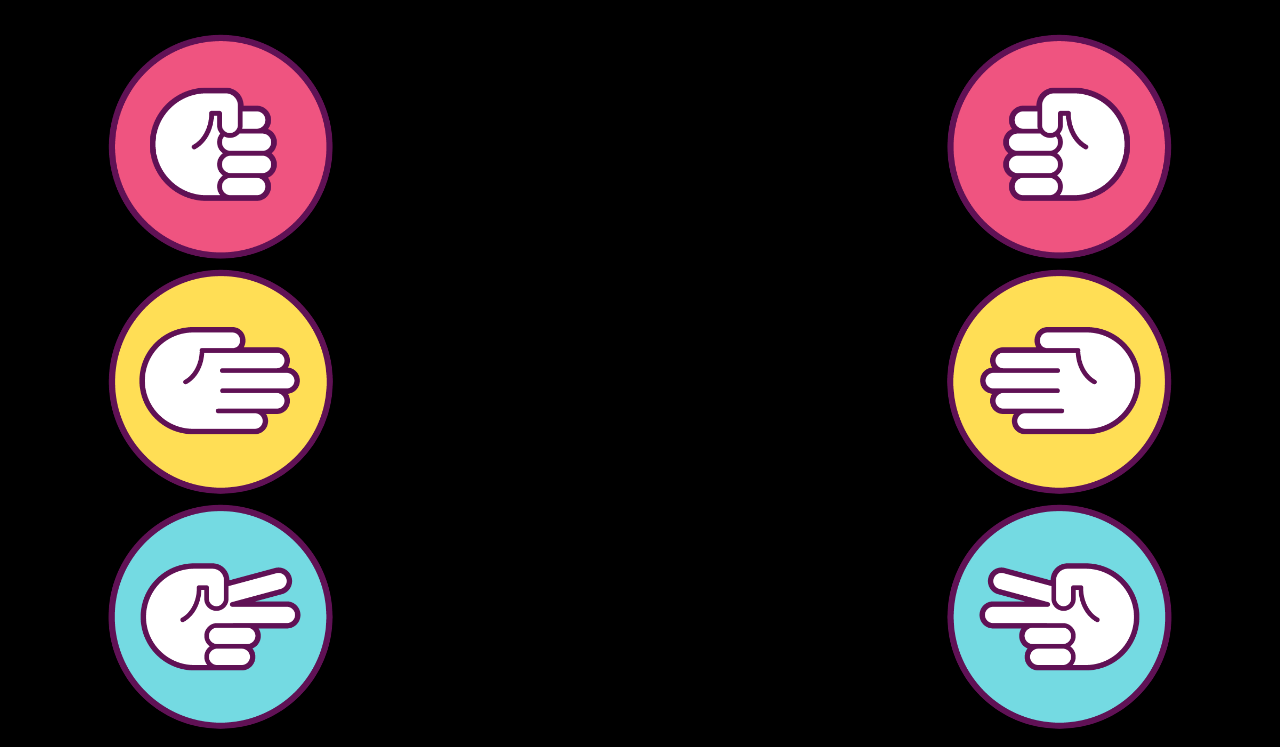
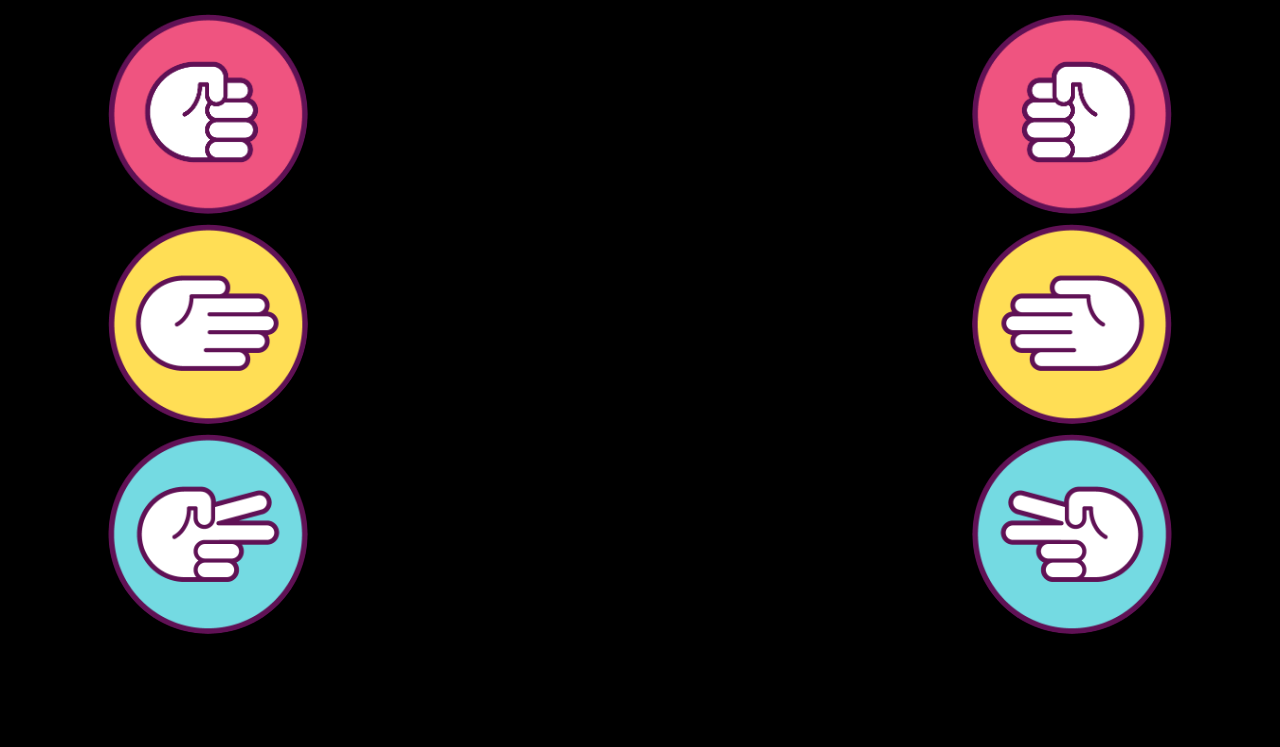
Before and after one commit to MJohnson326/rockpaperscissors2, a plain HTML site: page index.html in a window 1280 px wide. Shown: the part 140-887 px from the top of the page. After the commit the page ends 800 px from the top, so only its background shows below. Drawn offline with Linux system fonts and the light colour scheme.

Commit message:
reduce h1 top and bottom margin and reduce img height and width

```diff
--- a/style.css
+++ b/style.css
@@ -6,7 +6,7 @@ body{
 
 h1{
     text-align:center;
-    margin: 50px 0;
+    margin: 40px 0;
     font-family:monospace;
     font-size:65px
 }
@@ -20,8 +20,8 @@ h1{
 }
 
 img{
-    height: 225px;
-    width:225px;
+    height: 200px;
+    width:200px;
     object-fit:cover;
     border-radius:50%;
     margin-bottom:10px
```
